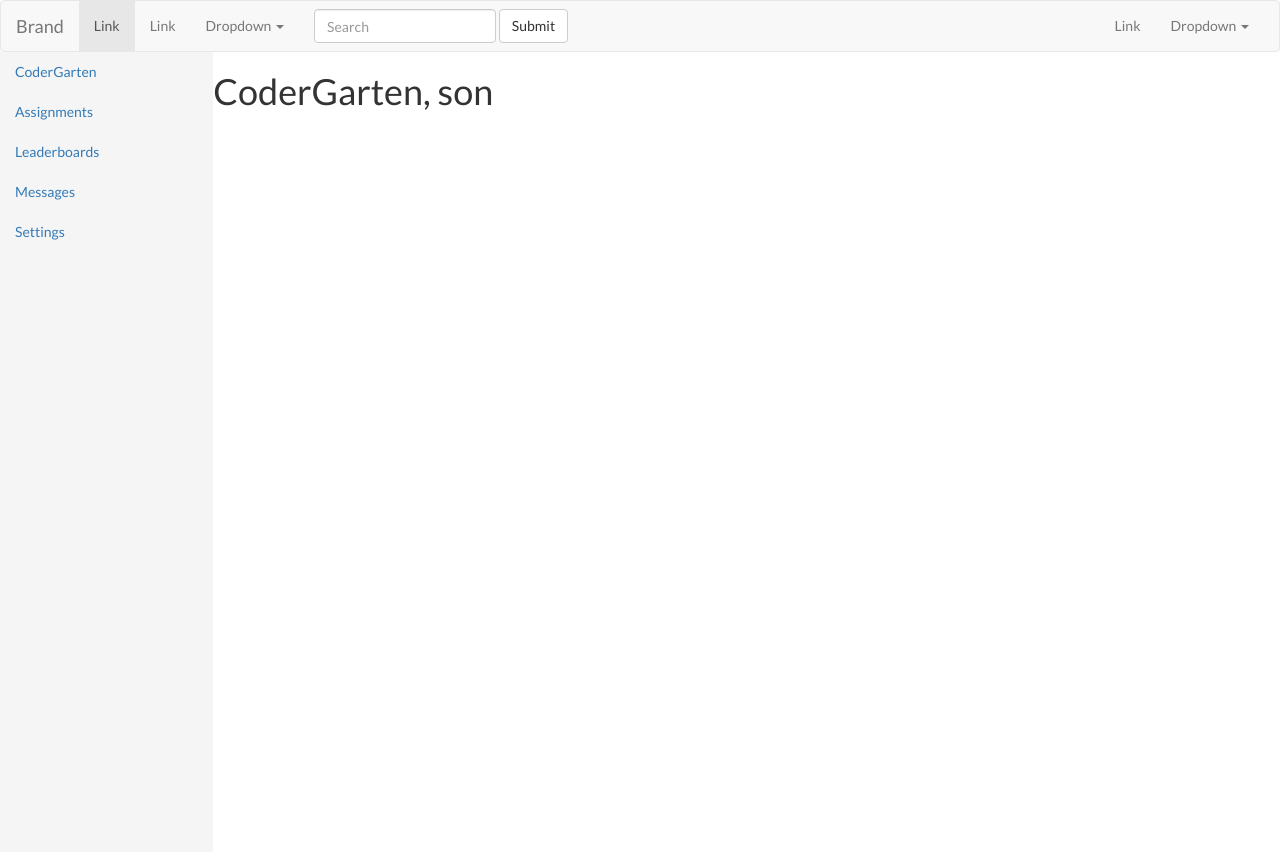
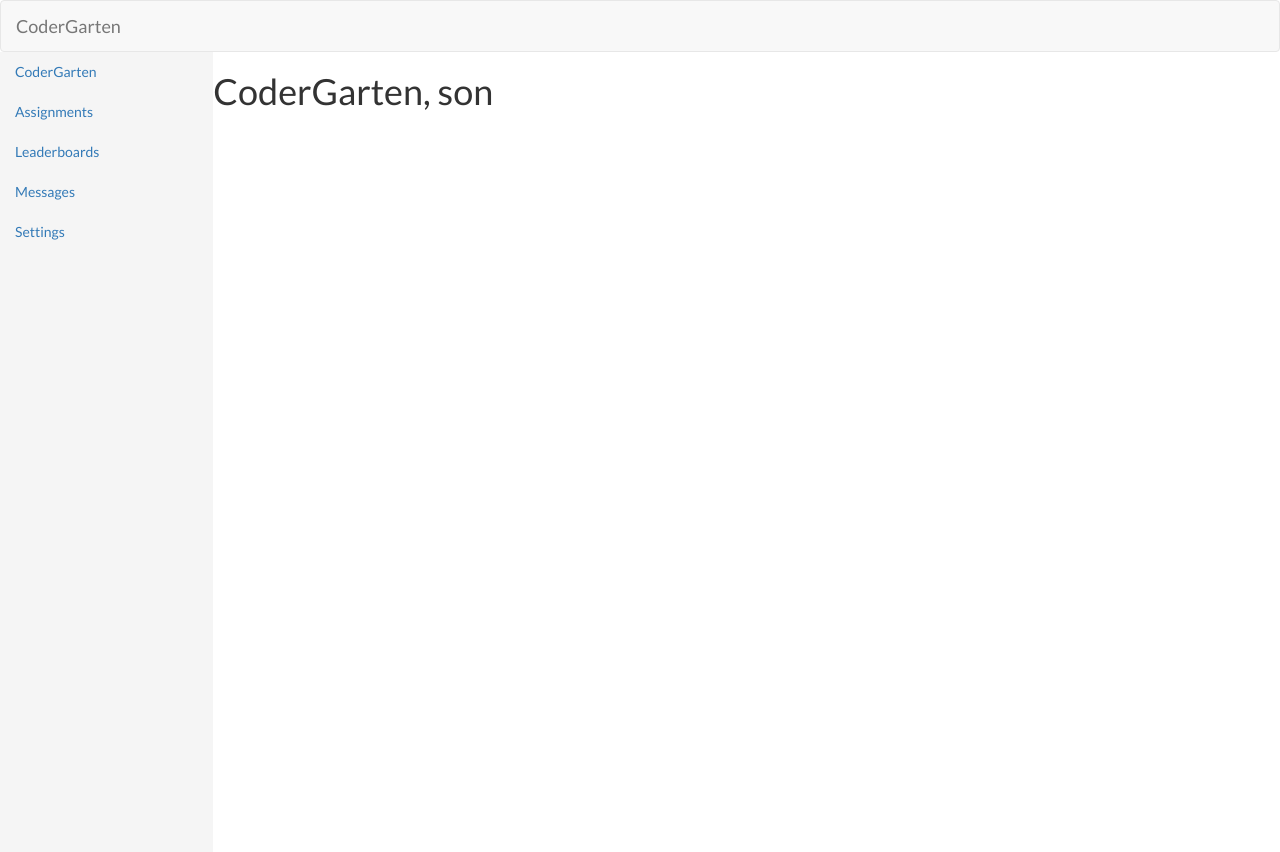
Before and after one commit to amc8391/CoderGarten, a Flask app: page / in a window 1280 px wide. Run offline with Flask 2, Linux system fonts and the light colour scheme; some libraries are stand-ins or nearby versions.

Commit message:
removed unessecary elements from top navbar

```diff
--- a/app/templates/main.html
+++ b/app/templates/main.html
@@ -26,45 +26,13 @@
         <span class="icon-bar"></span>
         <span class="icon-bar"></span>
       </button>
-      <a class="navbar-brand" href="#">Brand</a>
+      <a class="navbar-brand" href="#">CoderGarten</a>
     </div>
 
     <!-- Collect the nav links, forms, and other content for toggling -->
     <div class="collapse navbar-collapse" id="bs-example-navbar-collapse-1">
-      <ul class="nav navbar-nav">
-        <li class="active"><a href="#">Link <span class="sr-only">(current)</span></a></li>
-        <li><a href="#">Link</a></li>
-        <li class="dropdown">
-          <a href="#" class="dropdown-toggle" data-toggle="dropdown" role="button" aria-haspopup="true" aria-expanded="false">Dropdown <span class="caret"></span></a>
-          <ul class="dropdown-menu">
-            <li><a href="#">Action</a></li>
-            <li><a href="#">Another action</a></li>
-            <li><a href="#">Something else here</a></li>
-            <li role="separator" class="divider"></li>
-            <li><a href="#">Separated link</a></li>
-            <li role="separator" class="divider"></li>
-            <li><a href="#">One more separated link</a></li>
-          </ul>
-        </li>
-      </ul>
-      <form class="navbar-form navbar-left" role="search">
-        <div class="form-group">
-          <input type="text" class="form-control" placeholder="Search">
-        </div>
-        <button type="submit" class="btn btn-default">Submit</button>
-      </form>
       <ul class="nav navbar-nav navbar-right">
-        <li><a href="#">Link</a></li>
-        <li class="dropdown">
-          <a href="#" class="dropdown-toggle" data-toggle="dropdown" role="button" aria-haspopup="true" aria-expanded="false">Dropdown <span class="caret"></span></a>
-          <ul class="dropdown-menu">
-            <li><a href="#">Action</a></li>
-            <li><a href="#">Another action</a></li>
-            <li><a href="#">Something else here</a></li>
-            <li role="separator" class="divider"></li>
-            <li><a href="#">Separated link</a></li>
-          </ul>
-        </li>
+        <!-- right navbar items -->
       </ul>
     </div><!-- /.navbar-collapse -->
   </div><!-- /.container-fluid -->
```
